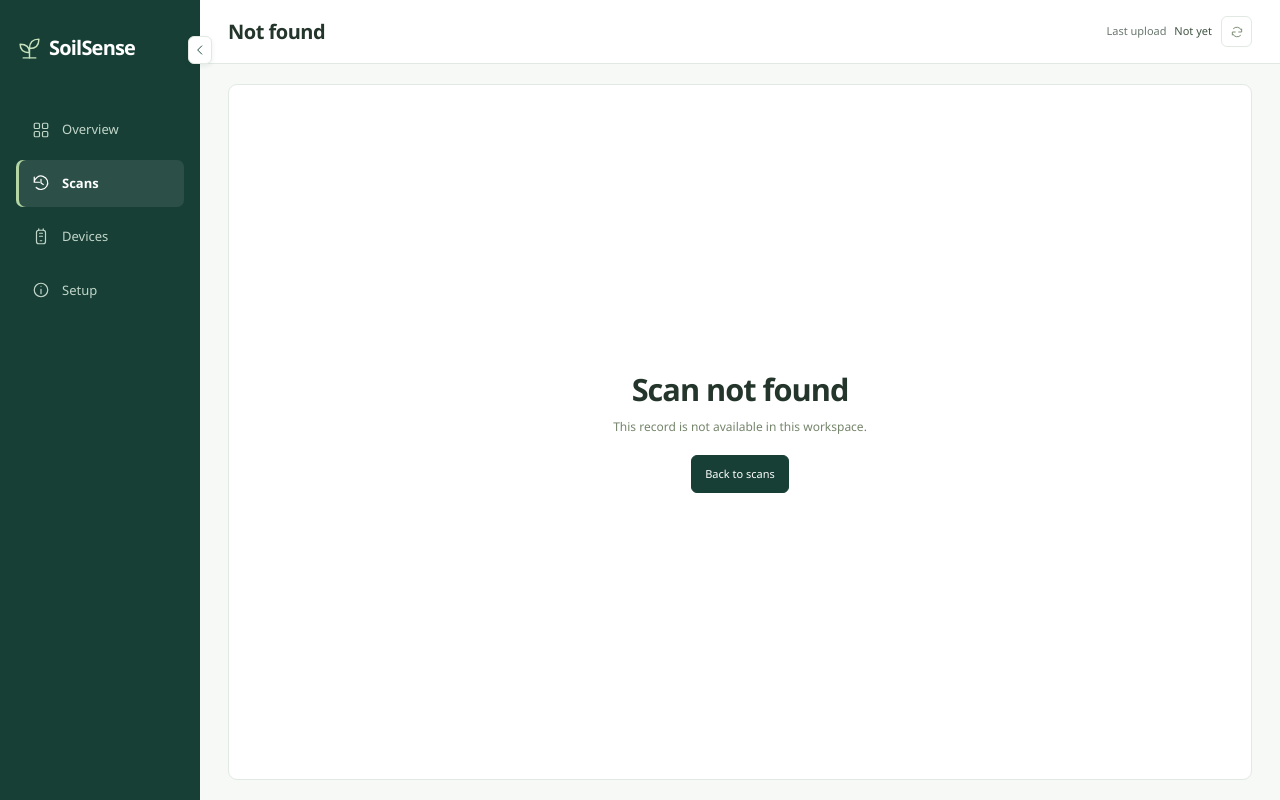
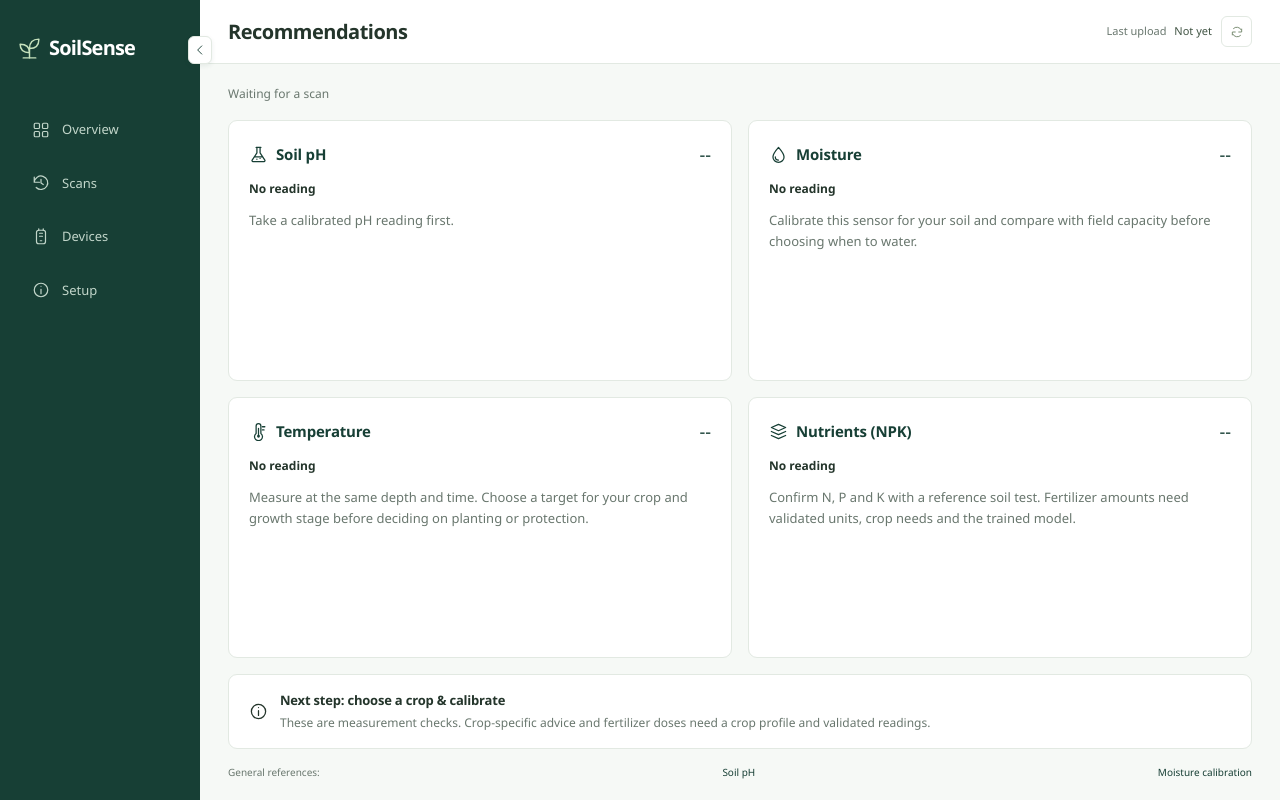
Before and after one commit to iHoshiii/freelance-thesis-ni-ezra, a Next.js app in the folder apps/web/: page /recommendations in a window 1280 px wide. Before the commit this address had no page. Built offline with nearby package versions, Linux system fonts and the light colour scheme; no server answers.

Commit message:
feat(recommendations): show measurement checks and soil guidance

```diff
--- /dev/null
+++ b/apps/web/src/app/recommendations/page.tsx
@@ -0,0 +1,24 @@
+import { Suspense } from "react";
+import Link from "next/link";
+import { connection } from "next/server";
+import { loadDevices } from "@/lib/scans/repository";
+import { formatDate, formatValue } from "@/lib/scans/dates";
+import { scanHref } from "@/lib/scans/types";
+import { soilGuidance } from "@/lib/soil-guidance";
+import { WorkspaceShell, WorkspaceLoading } from "../ui/workspace-shell";
+import { Icon, type IconName } from "../ui/dashboard-icon";
+
+async function RecommendationContent() {
+  await connection();
+  const data = await loadDevices();
+  const scan = data.latest;
+  const icons: Record<string, IconName> = { ph: "ph", moisture: "droplet", temperature: "temperature", npk: "layers" };
+  return <WorkspaceShell current="/recommendations" title="Recommendations" lastUpload={data.lastUpload}>
+    <div className="overview-heading"><span className="muted">{scan ? `${scan.location ?? "Unassigned location"} · ${formatDate(scan.acquiredAt, true)}` : "Waiting for a scan"}</span>{scan && <Link className="text-link" href={scanHref(scan)}>View scan <Icon name="arrow" /></Link>}</div>
+    {data.status === "unavailable" && <div className="notice notice-warning" role="status">Scan records unavailable. Check the database in Status.</div>}
+    <div className="guidance-grid">{soilGuidance(scan).map((item) => <section className="panel guidance-card" key={item.key}><div className="guidance-title"><Icon name={icons[item.key]} /><h2>{item.title}</h2><strong>{item.key === "npk" && scan?.npkRaw ? `${scan.npkRaw.n} / ${scan.npkRaw.p} / ${scan.npkRaw.k}` : item.value == null ? "--" : `${formatValue(item.value)} ${item.unit}`}</strong></div><span className="guidance-state">{item.status}</span><p>{item.action}</p></section>)}</div>
+    <div className="panel recommendation-note"><Icon name="info" /><div><h2>Next step: choose a crop & calibrate</h2><p>These are measurement checks. Crop-specific advice and fertilizer doses need a crop profile and validated readings.</p></div></div>
+    <div className="workspace-footnote"><span>General references:</span><a href="https://extension.uconn.edu/publication/soil-fertility-management-for-vegetable-farms/" target="_blank" rel="noreferrer">Soil pH</a><a href="https://extension.umn.edu/natural-resources/conservation/agricultural-soil-and-water/irrigation/soil-moisture-sensors-for-irrigation-scheduling" target="_blank" rel="noreferrer">Moisture calibration</a></div>
+  </WorkspaceShell>;
+}
+export default function Recommendations() { return <Suspense fallback={<WorkspaceLoading />}><RecommendationContent /></Suspense>; }
--- /dev/null
+++ b/apps/web/src/lib/soil-guidance.ts
@@ -0,0 +1,17 @@
+import type { Scan } from "./scans/types";
+
+export function phBand(value: number) {
+  if (value < 4) return "Very acidic";
+  if (value < 6) return "Acidic";
+  if (value <= 7) return "Slightly acidic to neutral";
+  if (value <= 9) return "Alkaline";
+  return "Very alkaline";
+}
+export function soilGuidance(scan: Scan | null) {
+  return [
+    { key: "ph", title: "Soil pH", value: scan?.ph ?? null, unit: "pH", status: scan?.ph == null ? "No reading" : phBand(scan.ph), action: scan?.ph == null ? "Take a calibrated pH reading first." : scan.ph < 6 || scan.ph > 7 ? "Confirm with a soil test and check the crop's pH target before adding lime or sulfur." : "A common range for many vegetables. Check your crop's target before adjusting soil." },
+    { key: "moisture", title: "Moisture", value: scan?.moisturePercent ?? null, unit: "%", status: scan?.moisturePercent == null ? "No reading" : "Calibration needed for advice", action: "Calibrate this sensor for your soil and compare with field capacity before choosing when to water." },
+    { key: "temperature", title: "Temperature", value: scan?.temperatureC ?? null, unit: "°C", status: scan?.temperatureC == null ? "No reading" : "Compare with crop target", action: "Measure at the same depth and time. Choose a target for your crop and growth stage before deciding on planting or protection." },
+    { key: "npk", title: "Nutrients (NPK)", value: null, unit: "", status: scan?.npkRaw ? "Raw readings · not validated" : "No reading", action: "Confirm N, P and K with a reference soil test. Fertilizer amounts need validated units, crop needs and the trained model." },
+  ];
+}
```
